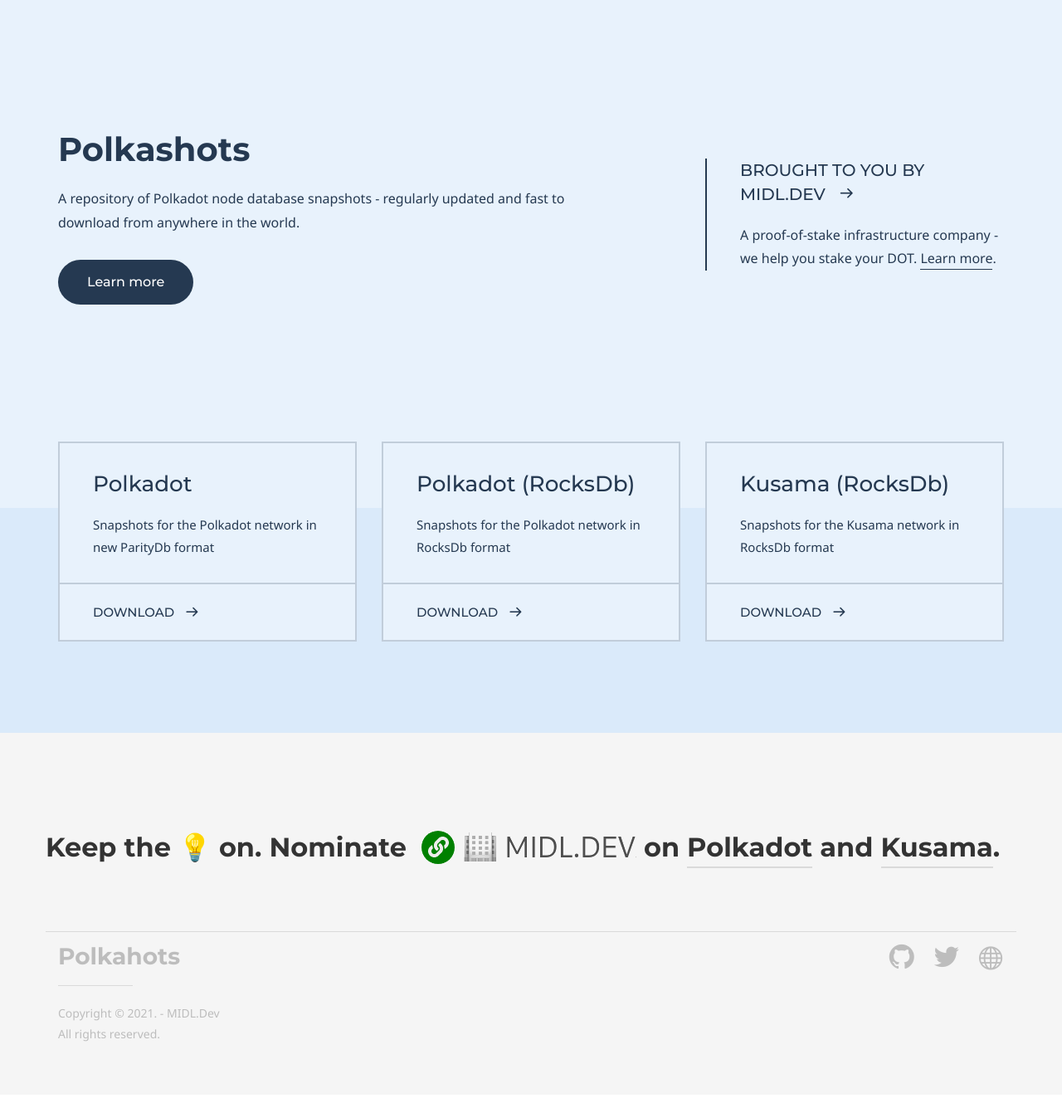
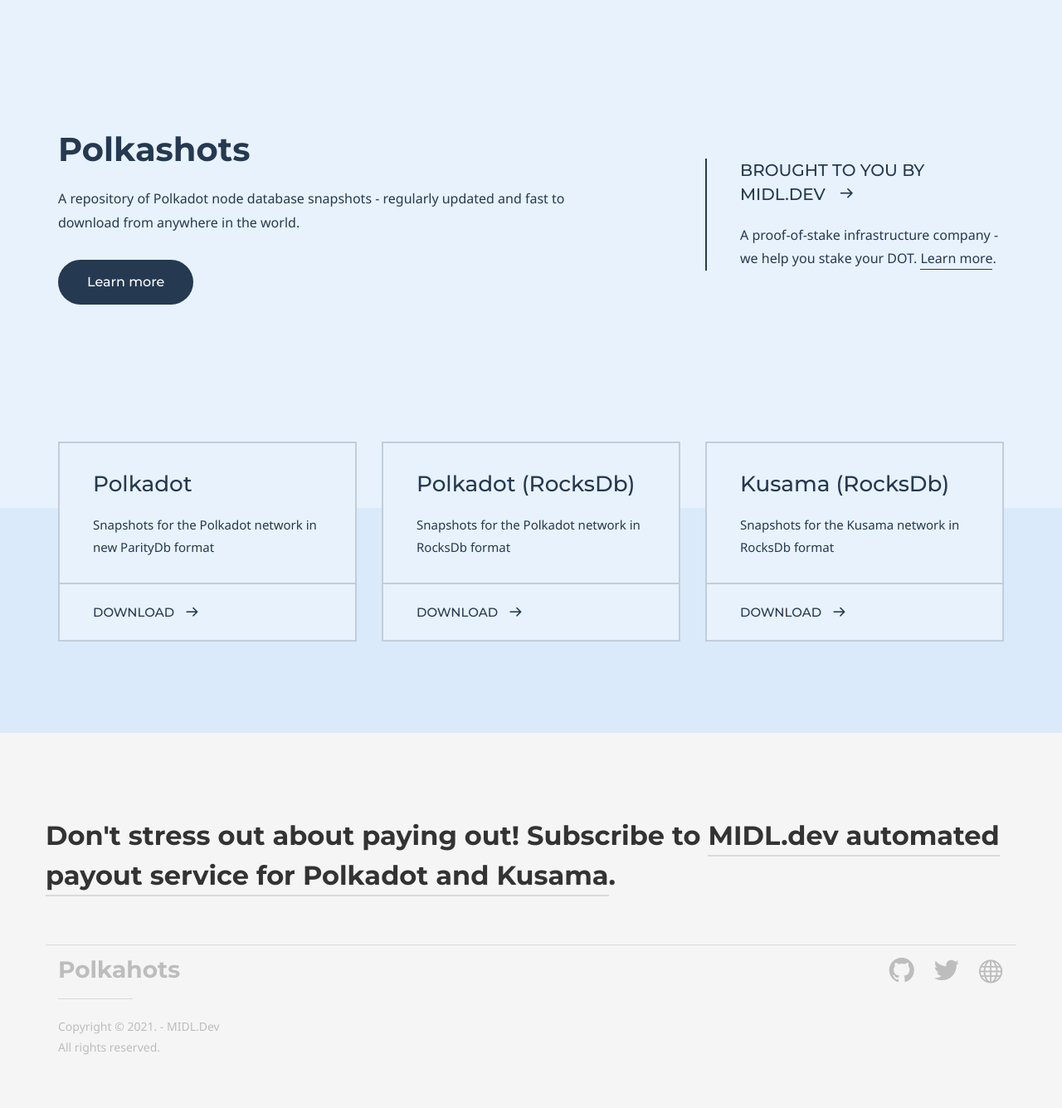
Before and after one commit to midl-dev/polkashots-website, a Jekyll site: the page built from index.md, in a window 1280 px wide. Shown: the whole page at 83% size. Built offline with Jekyll 4.4.1, drawn with Linux system fonts in a browser that asks for light colours; some web fonts are replaced.

Commit message:
ad for payout service

```diff
--- a/_includes/site-footer.html
+++ b/_includes/site-footer.html
@@ -2,7 +2,7 @@
 	<footer class="site-footer">
 		<div class="container">
                         <div class="row">
-                            <h2 style="padding-bottom:59px;">Keep the 💡 on. Nominate <img onclick="window.open('https://midl.dev/polkadot_nominations/', '_blank');" style="vertical-align:middle; padding-bottom:9px;cursor:pointer;" src="/assets/images/midl_dev_capture.png"/> on <a href="https://polkadot.js.org/apps/#/staking/targets?rpc=wss%3A%2F%2Frpc.polkadot.io&filter=🏢%20MIDL.DEV" target="_blank">Polkadot</a> and <a href="https://polkadot.js.org/apps/#/staking/targets?rpc=wss%3A%2F%2Fkusama-rpc.polkadot.io&filter=🏢%20MIDL.DEV" target="_blank">Kusama</a>.</h2>
+                            <h2 style="padding-bottom:59px;">Don't stress out about paying out! Subscribe to <a href="https://midl.dev/polkadot-automated-payouts/" target="_blank">MIDL.dev automated payout service for Polkadot and Kusama</a>.</h2>
                         </div>
 			<div class="row">
 				<div class="col-sm-6">
```
